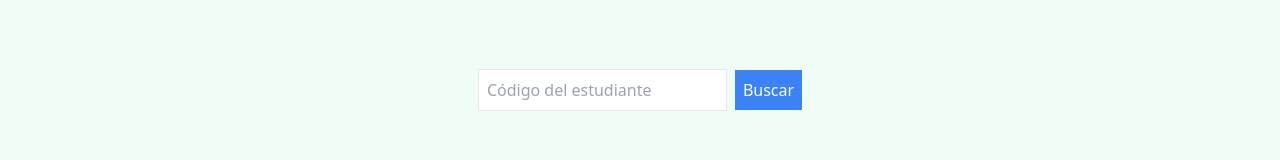
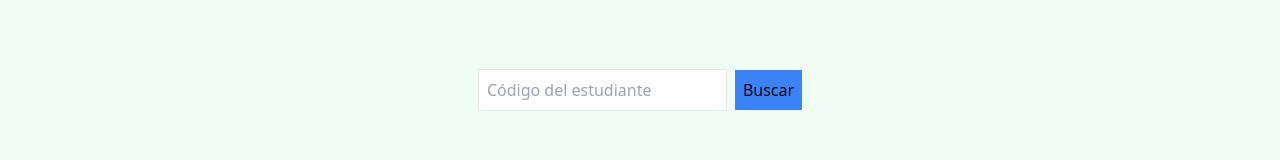
Before and after one commit to cirosanchez/ocn, a Next.js app: page / in a window 1280 px wide. Both pictures are taken after a click on the button "Puntos". Shown: the part 494-654 px from the top of the page. Built offline with nearby package versions, Linux system fonts and the light colour scheme.

Commit message:
finished final version

```diff
--- a/app/puntos.tsx
+++ b/app/puntos.tsx
@@ -105,7 +105,7 @@ export default function PointsPage() {
                     placeholder="Código del estudiante"
                     className="border p-2 text-black"
                 />
-                <button onClick={handleButtonClick} className="ml-2 p-2 bg-blue-500 text-white">
+                <button onClick={handleButtonClick} className="ml-2 p-2 bg-blue-500 text-black">
                     Buscar
                 </button>
             </div>
```
